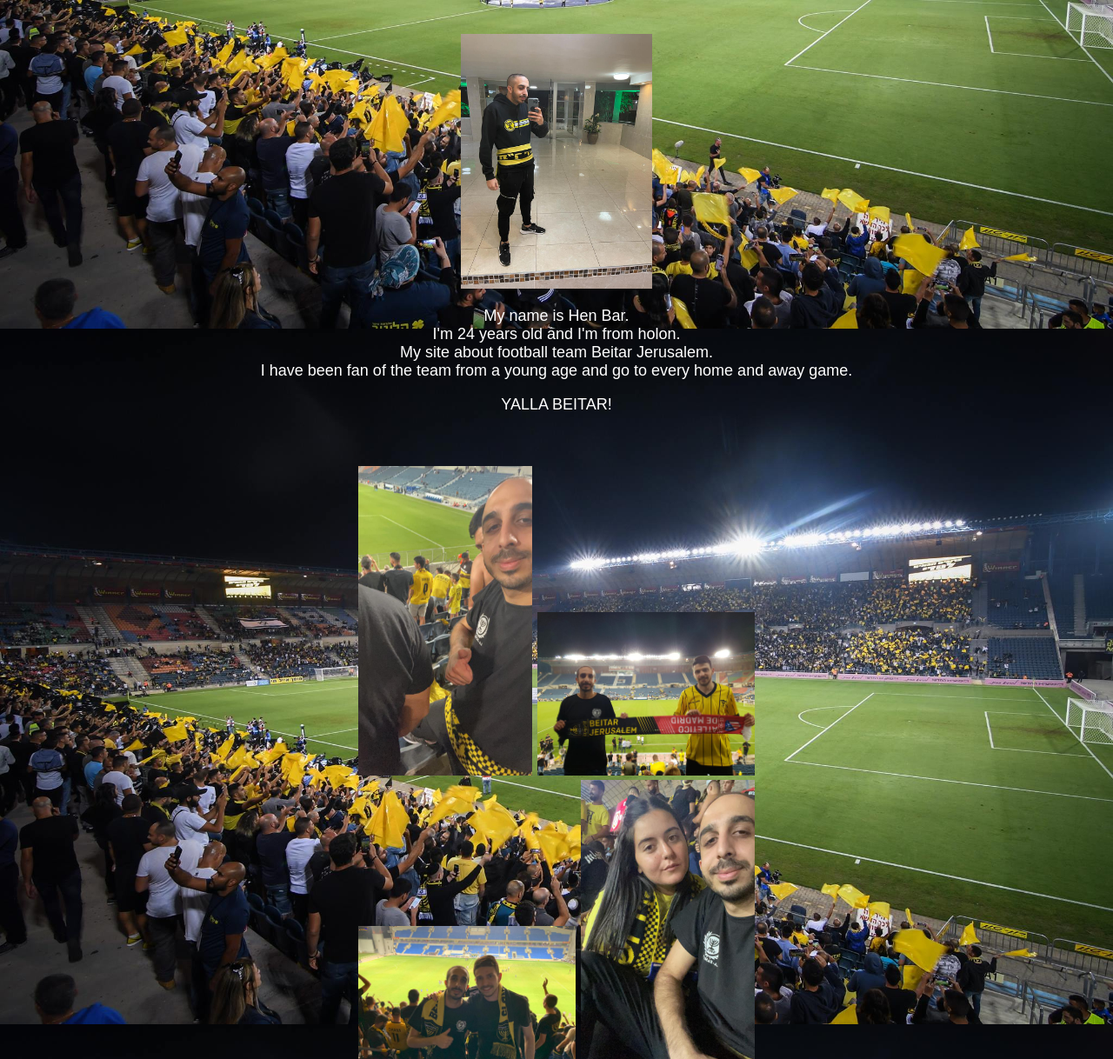
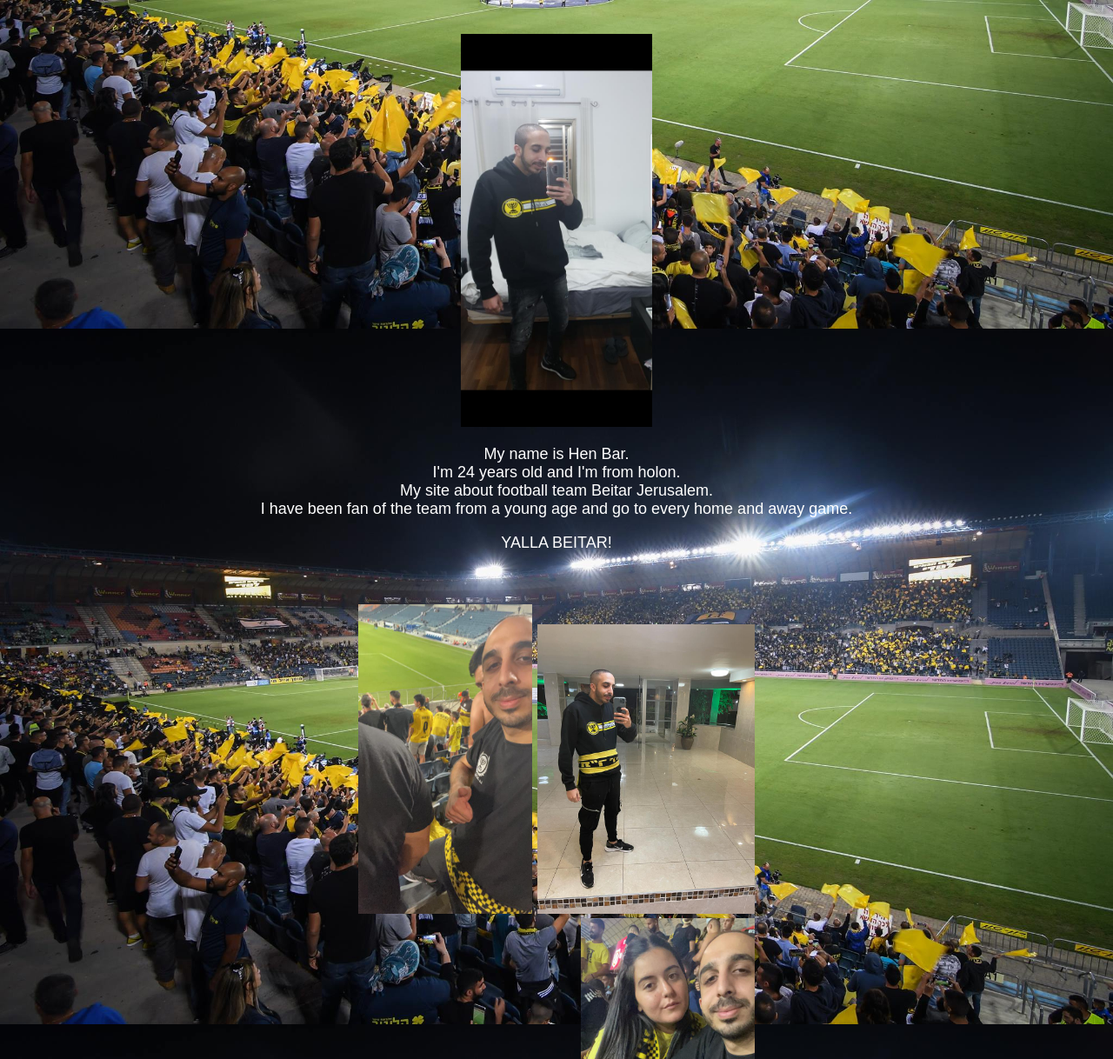
Before and after one commit to HenBar11/About-Me, a plain HTML site: page index.html in a window 1280 px wide. Shown: the part 422-1640 px from the top of the page at 87% size. Drawn offline with Linux system fonts and the light colour scheme.

Commit message:
Update index.html

```diff
--- a/index.html
+++ b/index.html
@@ -30,7 +30,7 @@
 <img src=https://www.beitarfc.co.il/wp-content/uploads/2020/08/Beitar-logo-2020.svg><br>
 <br>
 <br>
-<img style="width:220px;" src="2.jpeg"><br>
+<img style="width:220px;" src="7.jpeg"><br>
 <br>
 My name is Hen Bar.<br>
 I'm 24 years old and I'm from holon.<br>
@@ -39,6 +39,6 @@ I have been fan of the team from a young age and go to every home and away game.
 <p>YALLA BEITAR!</p><br>
 <br>
 <img style="width:200px;" src="1.jpeg">
-<img style="width:250px;" src="3.jpeg"><br>
+<img style="width:250px;" src="2.jpeg"><br>
 <img style="width:250px;" src="5.jpeg">
 <img style="width:200px;" src="6.jpeg">
```
